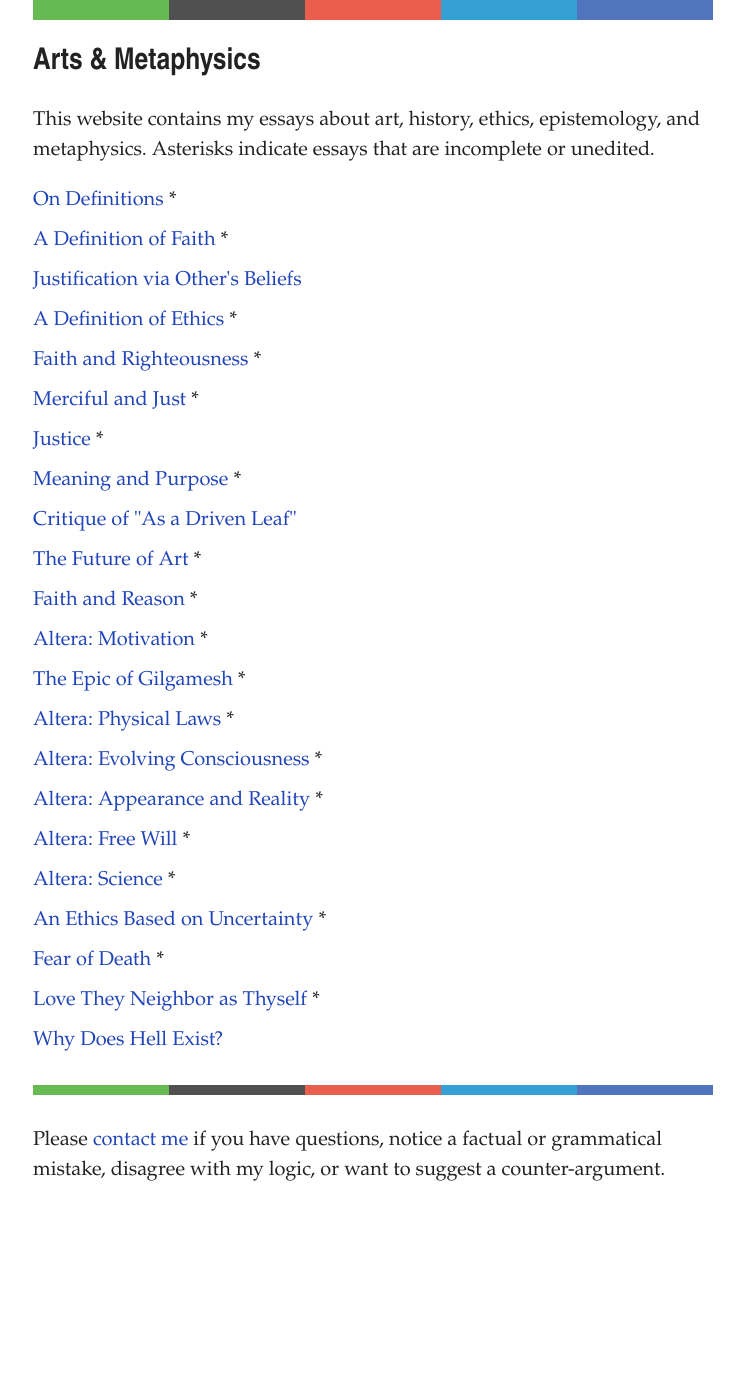
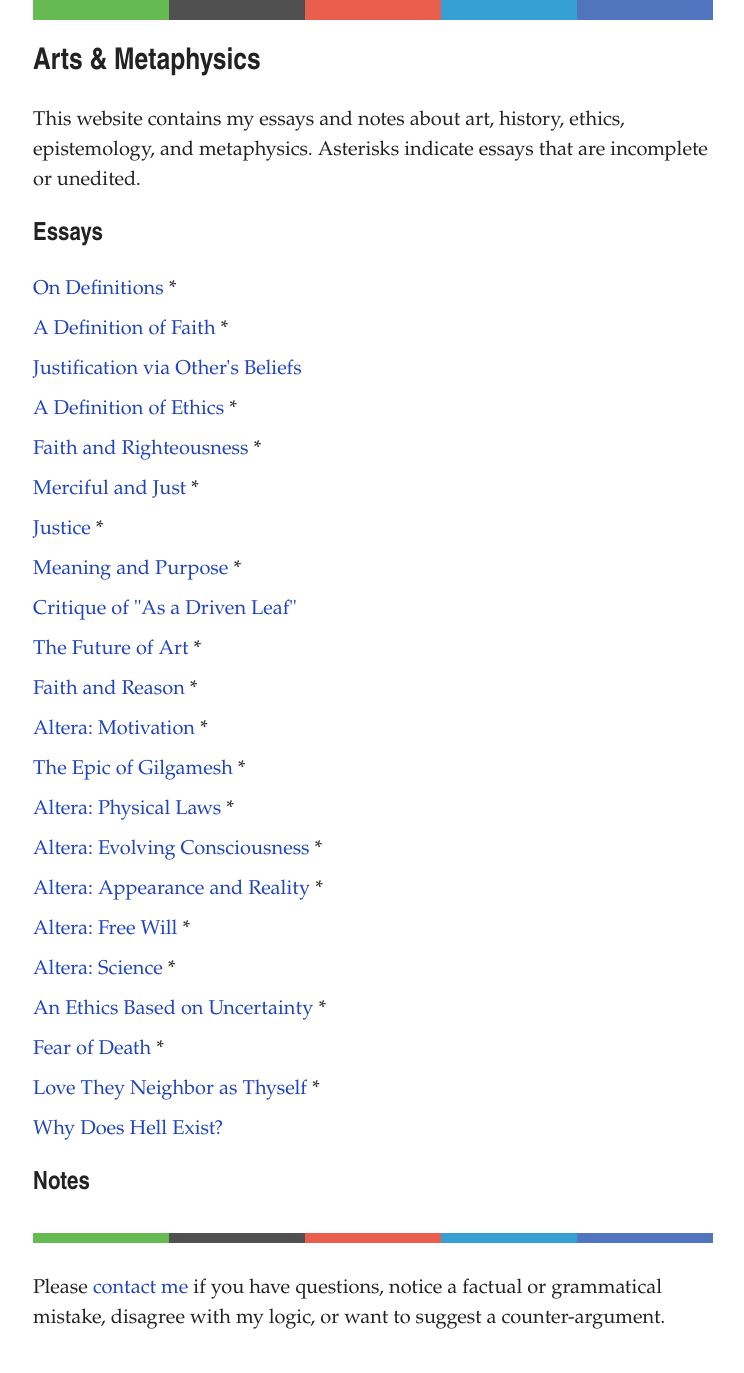
Before and after one commit to artsandmetaphysics/goodlifeodyssey, a Jekyll site: the page built from index.md, in a window 1280 px wide. Shown: the whole page, without its empty margins (267-1011 px from the left). Built offline with Jekyll 4.4.1, drawn with Linux system fonts in a browser that asks for light colours; before the commit the page ends 1225 px from its top, so only the background shows below that.

Commit message:
Add notes (in addition to essays)

```diff
--- a/_config.yml
+++ b/_config.yml
@@ -15,6 +15,9 @@
   essays:
     output: true
     permalink: /:path
+  notes:
+    output: true
+    permalink: /:path
 defaults:
   - scope:
       path: ""
@@ -22,3 +25,9 @@
     values:
       layout: basic
       status: complete
+  - scope:
+      path: ""
+      type: notes
+    values:
+      layout: basic
+      status: complete
--- a/_includes/stylesheet.css
+++ b/_includes/stylesheet.css
@@ -126,13 +126,13 @@
   padding-left: 2rem;
 }
 
-#essays {
+.index {
   padding: 0;
   margin: 0;
   list-style: none;
 }
 
-#essays > li:not(:first-child) {
+.index > li:not(:first-child) {
   margin-top: 0.5rem;
 }
 
--- a/_layouts/basic.html
+++ b/_layouts/basic.html
@@ -39,7 +39,7 @@
         {% include squares.svg %}
         {% if page.url != '/' %}
         <p>
-          You may enjoy my <a href="{{ site.url }}">other essays</a> on art, history, ethics,
+          You may enjoy my <a href="{{ site.url }}">other essays and notes</a> on art, history, ethics,
           epistemology, and metaphysics.
         </p>
         {% endif %}
--- a/index.md
+++ b/index.md
@@ -1,16 +1,35 @@
 ---
 layout: basic
 title: Arts & Metaphysics
-description: This website contains my essays about art, history, ethics, epistemology, and metaphysics.
+description: This website contains my essays and notes about art, history, ethics, epistemology, and metaphysics.
 ---
 <p>{{ page.description }}  Asterisks indicate essays that are incomplete or unedited.</p>
 
-<ul id="essays">
+<h2>Essays</h2>
+
+<ul class="index">
 {% assign essays = site.essays | sort: 'order' %}
 {% for e in essays %}
+  {% if e.status != 'hidden' %}
   <li title="{{ e.description | xml_escape | normalize_whitespace }}">
     <a href="{{ e.url }}">{{ e.title }}</a>
     {% if e.status == 'incomplete' %}*{% endif %}
   </li>
+  {% endif %}
 {% endfor %}
 </ul>
+
+<h2>Notes</h2>
+
+<p></p>
+
+<ul class="index">
+{% assign notes = site.notes | sort: 'order' %}
+{% for n in notes %}
+  {% if e.status != 'hidden' %}
+  <li title="{{ n.description | xml_escape | normalize_whitespace }}">
+    <a href="{{ n.url }}">{{ n.title }}</a>
+  </li>
+  {% endif %}
+{% endfor %}
+</ul>
```
Also changed, not shown: _includes/stylesheet.min.css.
